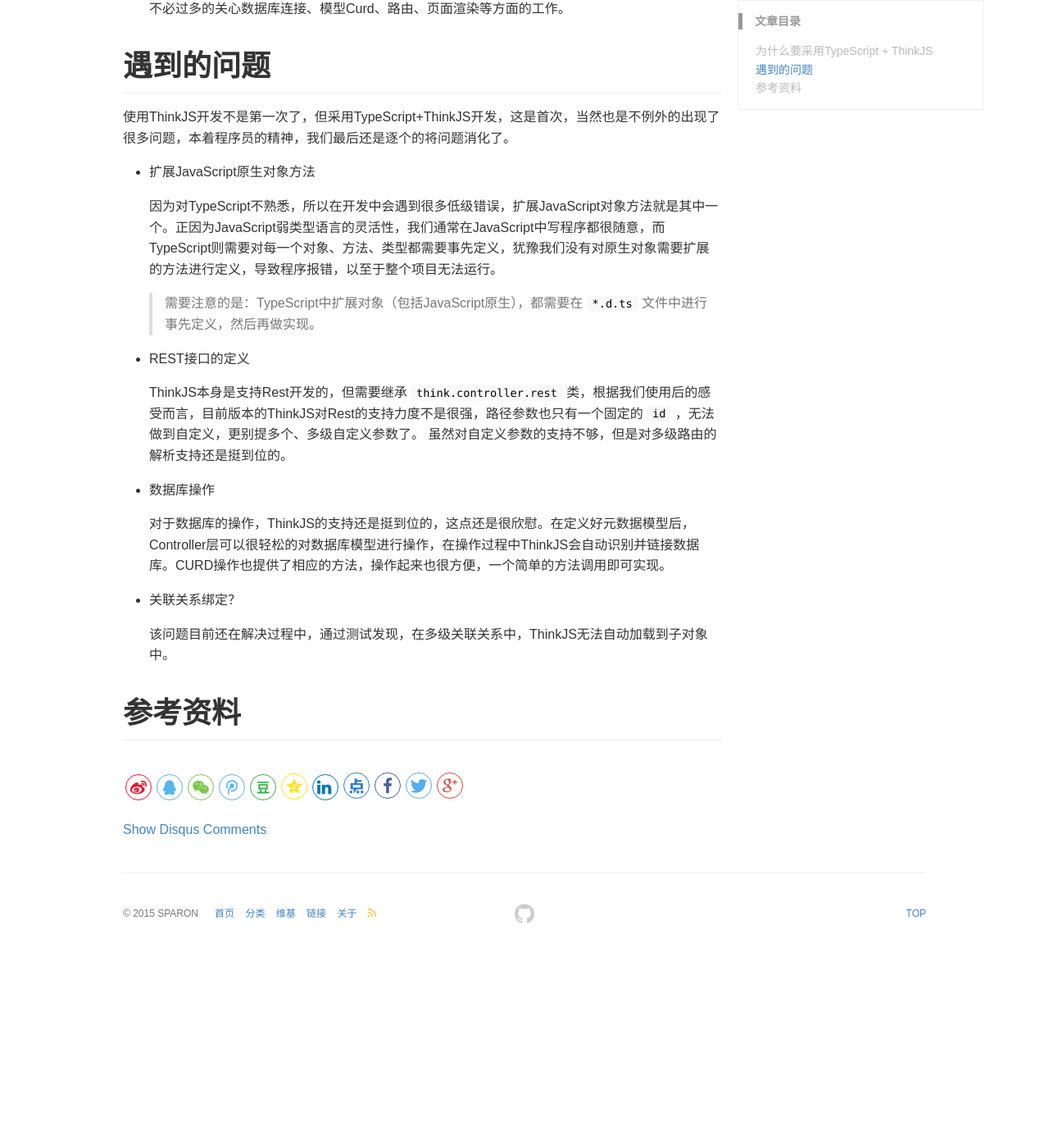
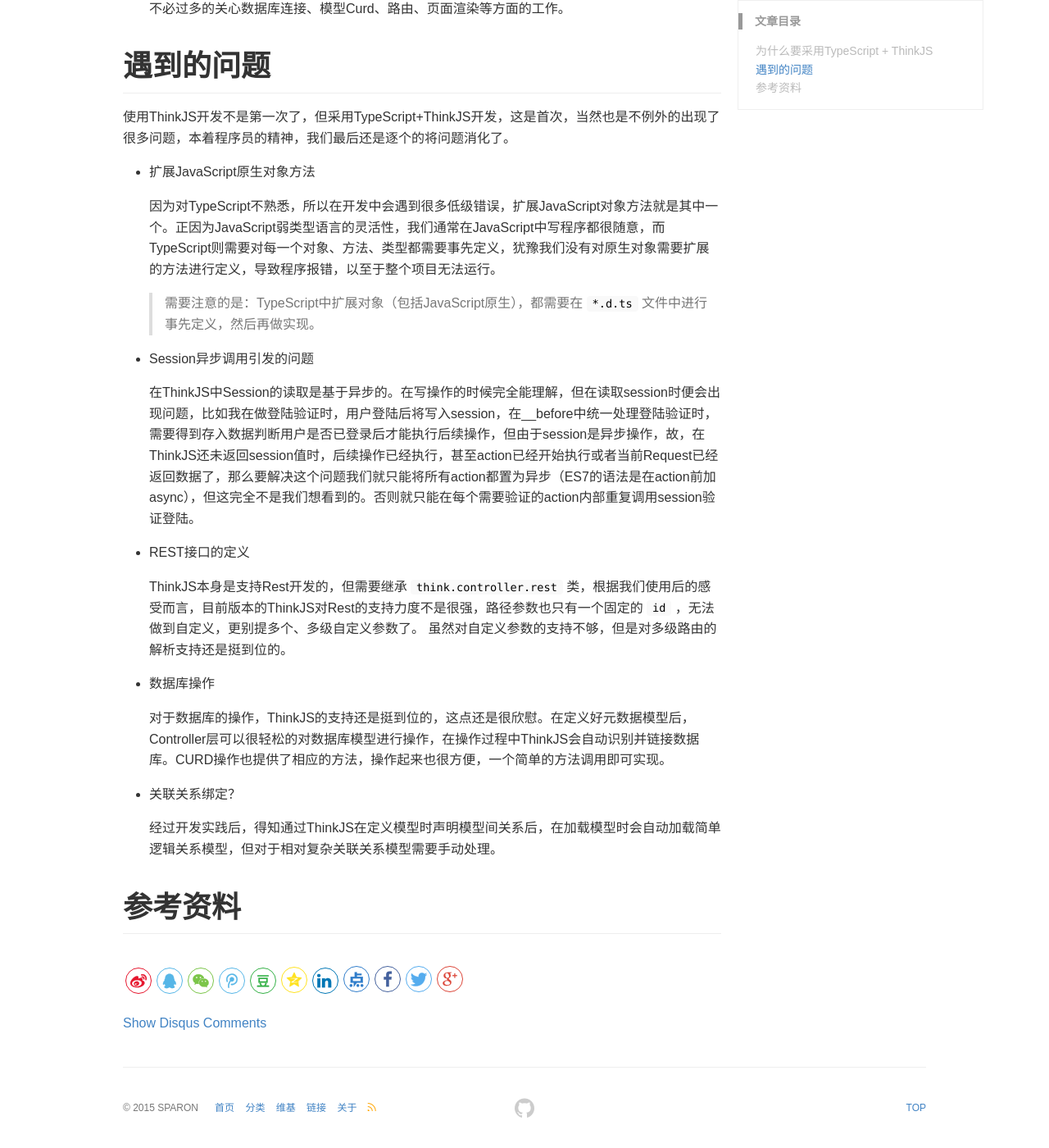
Before and after one commit to SPARON/blog-2016-2, a Jekyll site: the page built from _posts/2017-06-26-TypeScript + ThinkJS开发.md, in a window 1280 px wide and 1400 px high, scrolled down 675 px. Shown: the whole window at 82% size. Built offline with Jekyll 4.4.1, drawn with Linux system fonts in a browser that asks for light colours; comment, search, counter and statistics services are not loaded; before the commit the page ends 1838 px from its top, so only the background shows below that.

Commit message:
add post

```diff
--- a/_posts/2017-06-26-TypeScript + ThinkJS开发.md
+++ b/_posts/2017-06-26-TypeScript + ThinkJS开发.md
@@ -32,6 +32,10 @@
 
     > 需要注意的是：TypeScript中扩展对象（包括JavaScript原生），都需要在 `*.d.ts` 文件中进行事先定义，然后再做实现。
 
+* Session异步调用引发的问题
+
+    在ThinkJS中Session的读取是基于异步的。在写操作的时候完全能理解，但在读取session时便会出现问题，比如我在做登陆验证时，用户登陆后将写入session，在__before中统一处理登陆验证时，需要得到存入数据判断用户是否已登录后才能执行后续操作，但由于session是异步操作，故，在ThinkJS还未返回session值时，后续操作已经执行，甚至action已经开始执行或者当前Request已经返回数据了，那么要解决这个问题我们就只能将所有action都置为异步（ES7的语法是在action前加async），但这完全不是我们想看到的。否则就只能在每个需要验证的action内部重复调用session验证登陆。
+
 * REST接口的定义
 
     ThinkJS本身是支持Rest开发的，但需要继承 `think.controller.rest` 类，根据我们使用后的感受而言，目前版本的ThinkJS对Rest的支持力度不是很强，路径参数也只有一个固定的 `id` ，无法做到自定义，更别提多个、多级自定义参数了。
@@ -43,6 +47,6 @@
 
 * 关联关系绑定？
 
-    该问题目前还在解决过程中，通过测试发现，在多级关联关系中，ThinkJS无法自动加载到子对象中。
+    经过开发实践后，得知通过ThinkJS在定义模型时声明模型间关系后，在加载模型时会自动加载简单逻辑关系模型，但对于相对复杂关联关系模型需要手动处理。
 
 # 参考资料
```
Also changed, not shown: _posts/2017-07-04-JS中异步开发遇到的问题.md (added, +24 -0 lines).
